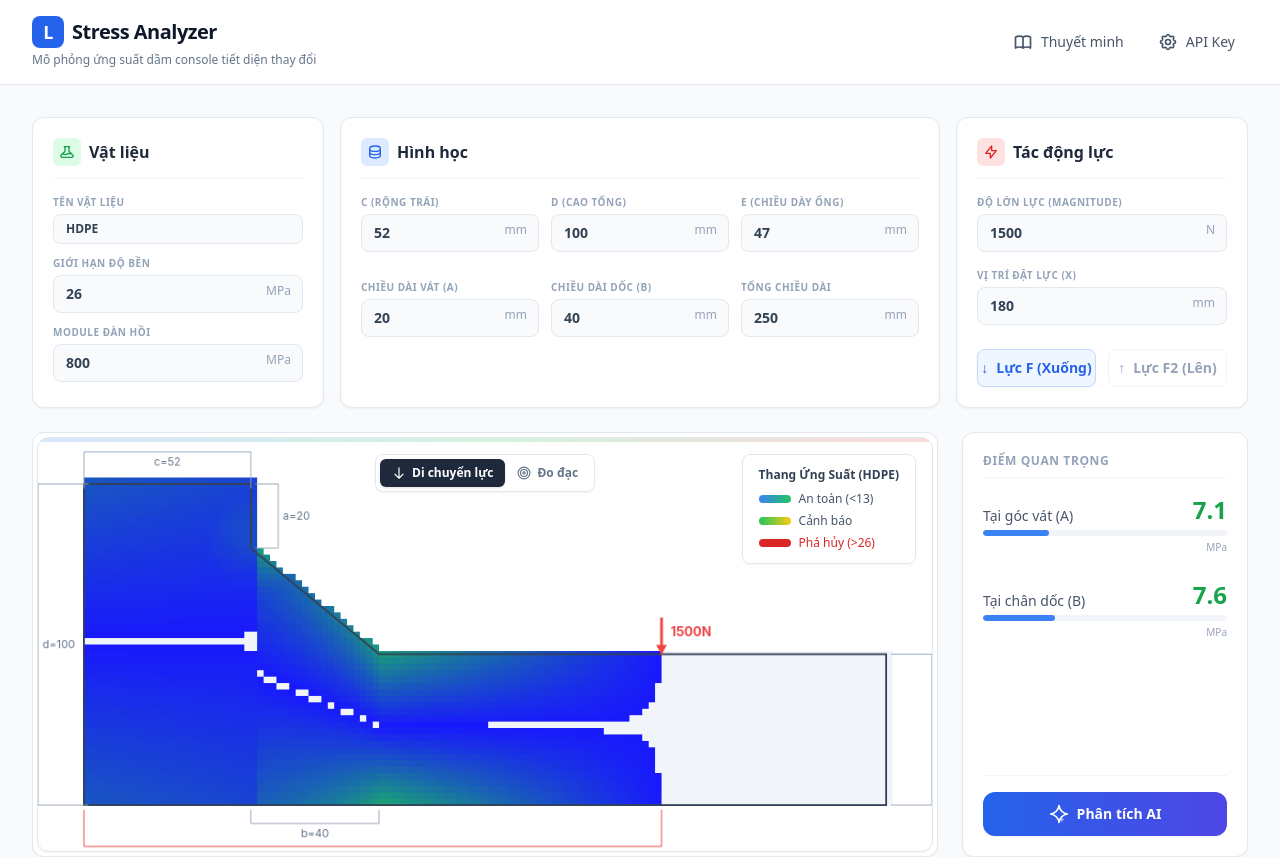
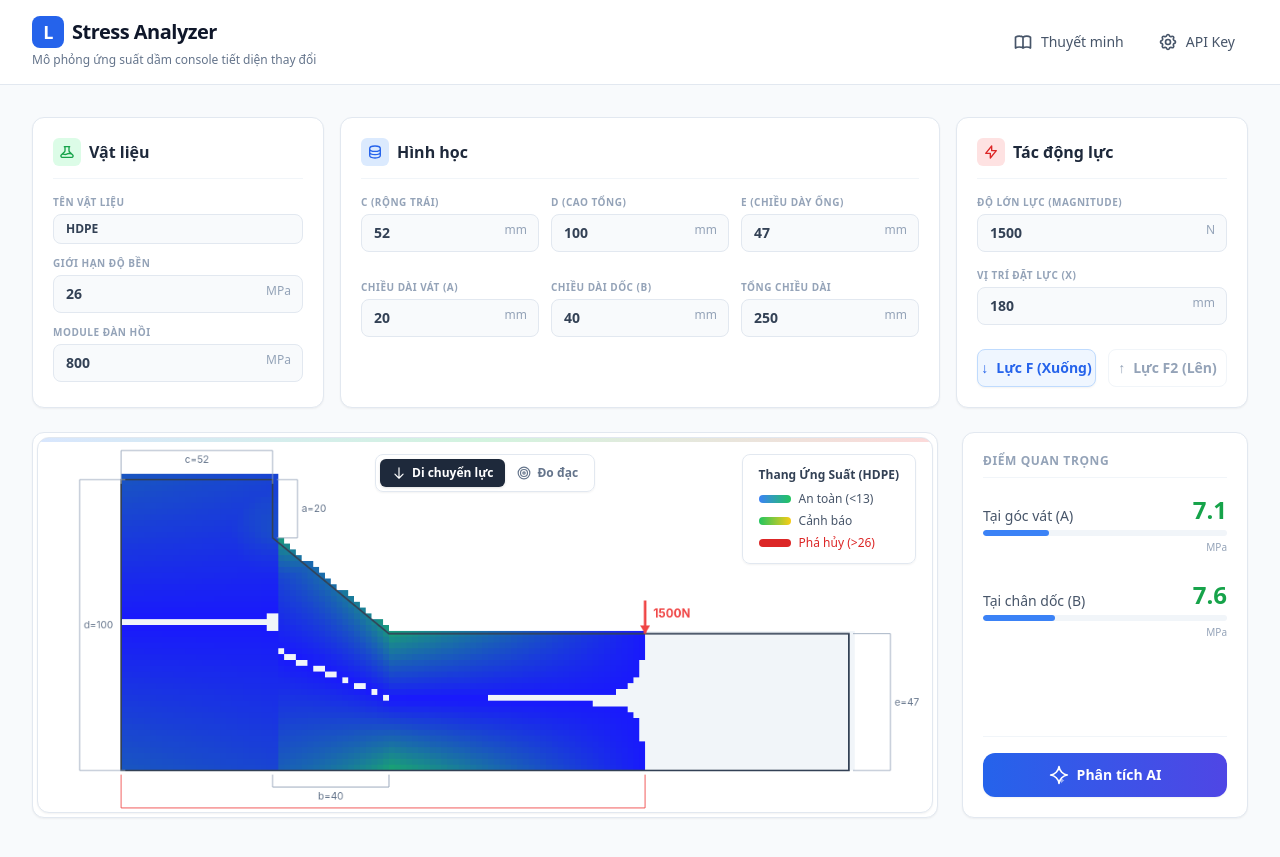
Before and after one commit to OceanHpCK/stress-analysis, a React (Vite) app: page / in a window 1280 px wide. Shown: the top 857 px of the page. Built offline with nearby package versions, Linux system fonts and the light colour scheme.

Commit message:
fix: Increase canvas horizontal padding to show dimension 'e'

```diff
--- a/components/SimulationCanvas.tsx
+++ b/components/SimulationCanvas.tsx
@@ -10,7 +10,7 @@ interface Props {
 }
 
 const SCALE = 3.5; // Pixels per mm
-const PADDING_X = 50;
+const PADDING_X = 100;
 const PADDING_Y = 50;
 
 const SimulationCanvas: React.FC<Props> = ({ dimensions, force, material, onForcePositionChange }) => {
```
